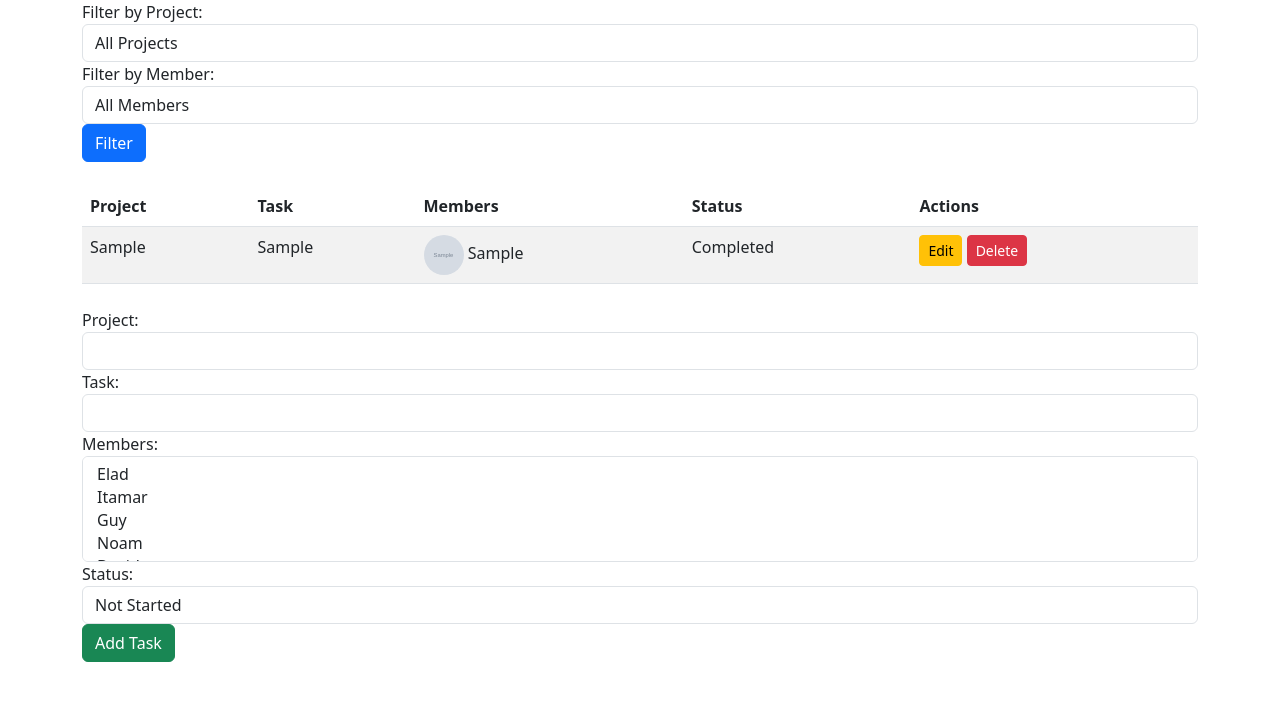
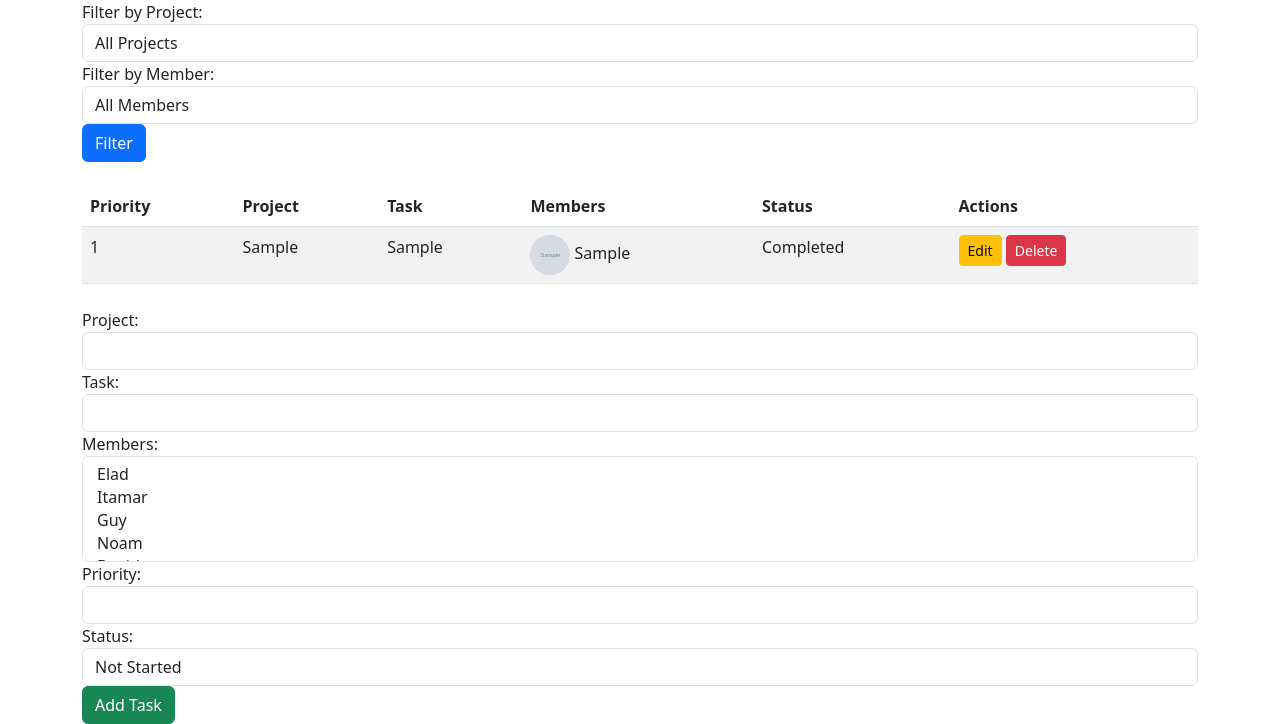
Before and after one commit to devopsteamsdb/teamtasks, a Flask app: page / in a window 1280 px wide. Shown: the part 231-955 px from the top of the page. Before the commit the page ends 893 px from the top, so only its background shows below. Run offline with Flask 3, Linux system fonts and the light colour scheme; tables that the repository leaves empty hold one stand-in row (values such as "Sample post"); grey boxes marked "Sample" are stand-in pictures; some libraries are stand-ins or nearby versions.

Commit message:
added_priority_by_ai

```diff
--- a/app.py
+++ b/app.py
@@ -13,6 +13,7 @@ class Task(db.Model):
     task = db.Column(db.String(200), nullable=False)
     members = db.Column(db.String(200), nullable=False)  # Store members as a comma-separated string
     status = db.Column(db.String(50), nullable=False)
+    priority = db.Column(db.Integer, nullable=False, default=1)  # Add priority field
 
     def __repr__(self):
         return f'<Task {self.id}>'
@@ -33,7 +34,7 @@ def index():
         (Task.status == 'Frozen', 3),
         (Task.status == 'Not Started', 4),
     )
-    query = Task.query.order_by(Task.project, status_order)
+    query = Task.query.order_by(Task.priority, Task.project, status_order)  # Order by priority
 
     # Apply filters to the query
     if project_filter:
@@ -55,7 +56,8 @@ def add_task():
     task = request.form['task']
     members = ','.join(request.form.getlist('members'))  # Join selected members into a comma-separated string
     status = request.form['status']
-    new_task = Task(project=project, task=task, members=members, status=status)
+    priority = request.form['priority']  # Get priority from form
+    new_task = Task(project=project, task=task, members=members, status=status, priority=priority)
     db.session.add(new_task)
     db.session.commit()
     return redirect(url_for('index'))
@@ -69,6 +71,7 @@ def edit_task(id):
         task.task = request.form['task']
         task.members = ','.join(request.form.getlist('members'))  # Join selected members into a comma-separated string
         task.status = request.form['status']
+        task.priority = request.form['priority']  # Update priority
         db.session.commit()
         return redirect(url_for('index'))
     return render_template('edit.html', task=task, projects=projects)
--- a/templates/edit.html
+++ b/templates/edit.html
@@ -38,6 +38,10 @@
                 <option value="Completed" {% if task.status == 'Completed' %}selected{% endif %}>Completed</option>
             </select>
         </div>
+        <div class="mb-3">
+            <label for="priority" class="form-label">Priority</label>
+            <input type="number" class="form-control" id="priority" name="priority" value="{{ task.priority }}" required>
+        </div>
         <button type="submit" class="btn btn-primary">Update Task</button>
     </form>
 </div>
--- a/templates/index.html
+++ b/templates/index.html
@@ -46,6 +46,7 @@
     <table class="table table-striped">
         <thead>
         <tr>
+            <th>Priority</th> <!-- Add Priority column -->
             <th>Project</th>
             <th>Task</th>
             <th>Members</th>
@@ -56,6 +57,7 @@
         <tbody>
         {% for task in tasks %}
             <tr>
+                <td>{{ task.priority }}</td> <!-- Display Priority -->
                 <td>{{ task.project }}</td>
                 <td>{{ task.task }}</td>
                 <td>
@@ -98,6 +100,10 @@
             </select>
         </div>
         <div class="form-group">
+            <label for="priority">Priority:</label>
+            <input type="number" class="form-control" id="priority" name="priority" required>
+        </div>
+        <div class="form-group">
             <label for="status">Status:</label>
             <select name="status" id="status" class="form-control">
                 <option value="Not Started">Not Started</option>
```
